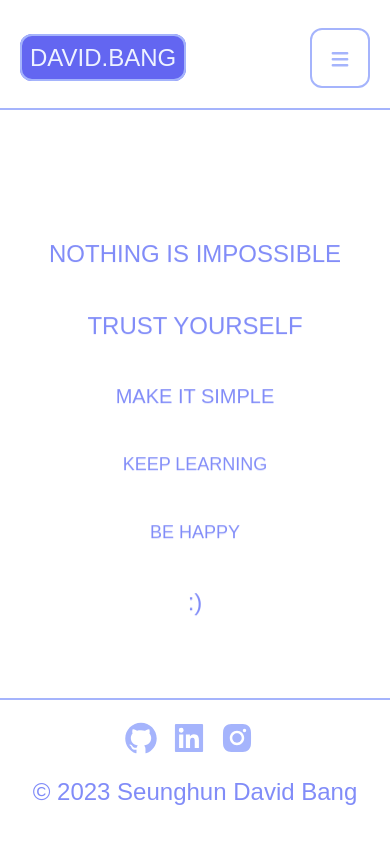
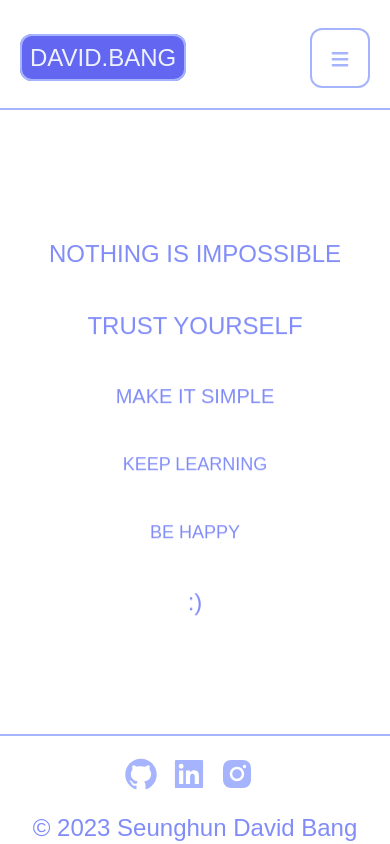
Before and after one commit to a1603169/pwa-nextjs-tailwindcss-blog, a Next.js app: page / in a window 390 px wide. Built offline with nearby package versions, Linux system fonts and the light colour scheme.

Commit message:
Fix footer position that is not position:fixed on mobile

```diff
--- a/styles/reset.css
+++ b/styles/reset.css
@@ -131,3 +131,7 @@ table {
   border-collapse: collapse;
   border-spacing: 0;
 }
+
+footer {
+  position: fixed !important;
+}
```
